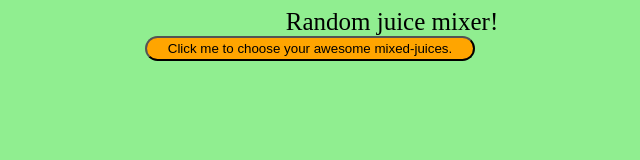
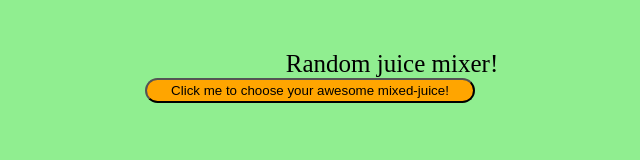
Before and after one commit to Koding22/array, a plain HTML site: page index.html in a window 1280 px wide. Shown: the whole page, without its empty margins (248-888 px from the left). Drawn offline with Linux system fonts and the light colour scheme.

Commit message:
moved the header and button

```diff
--- a/css/style.css
+++ b/css/style.css
@@ -6,6 +6,7 @@ h1{
 	text-align: center;
 }
 header{
+	margin-top: 50px;
 	text-align: center;
 	font-size: 25px;
 }
--- a/index.html
+++ b/index.html
@@ -7,7 +7,7 @@
 </head>
 <body>
 	<button type="button" onclick="pickJuice()">
-	Click me to choose your awesome mixed-juices.</button>
+	Click me to choose your awesome mixed-juice!</button>
 	<div id="Juice"></div>
 	<script type="text/javascript" src="js/index.js"></script>
 </body>
```
